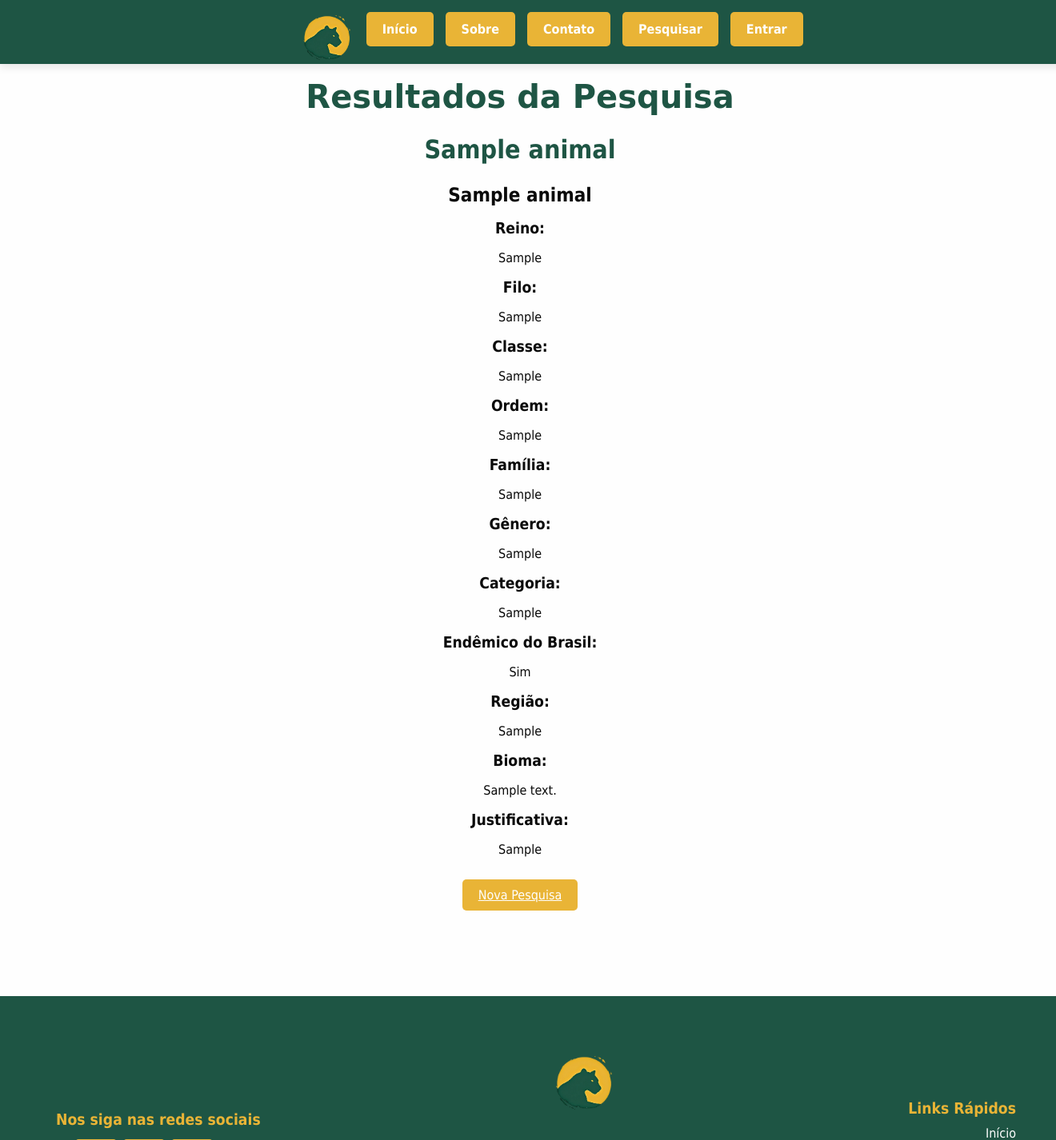
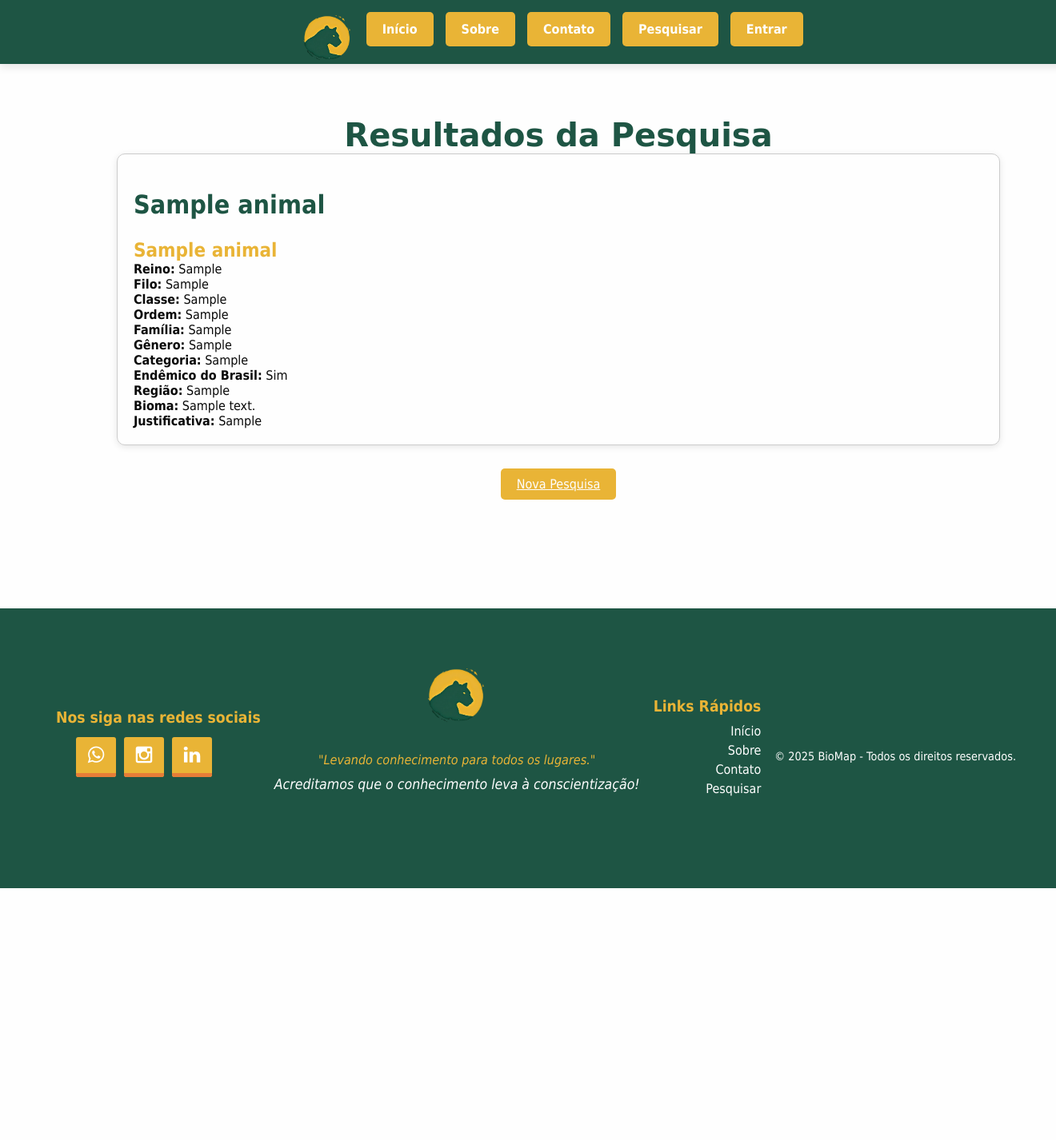
Before and after one commit to VHEB/Biomap, a Django app: a page that uses core/templates/base.html in a window 1320 px wide. Shown: the top 1426 px of the page at 80% size. After the commit the page ends 1111 px from the top, so only its background shows below. Run offline with Django 5.2, Linux system fonts and the light colour scheme; tables that the repository leaves empty hold one stand-in row (values such as "Sample post"); some web fonts are replaced.

Commit message:
fix: arrumei a duplicata de resultados, problema era no banco, e estilizei brevemente os resultados

```diff
--- a/core/templates/base.html
+++ b/core/templates/base.html
@@ -54,7 +54,6 @@
                 <img src="{% static 'img/logo.png' %}" alt="Logo BioMap">
                 <p class="footer_slogan">"Levando conhecimento para todos os lugares."</p>
                 <p class="footer_mission">Acreditamos que o conhecimento leva à conscientização!</p>
-                <p class="footer_text">&copy; 2025 BioMap - Todos os direitos reservados.</p>
             </div>
             <div class="footer_menu">
                 <h3>Links Rápidos</h3>
@@ -66,6 +65,7 @@
 
                 </ul>
             </div>
+            <p class="footer_text">&copy; 2025 BioMap - Todos os direitos reservados.</p>
         </div>
     </footer>
     {% if messages %}
--- a/core/templates/resultado_pesquisa.html
+++ b/core/templates/resultado_pesquisa.html
@@ -1,36 +1,49 @@
 {% extends "base.html" %}
 
 {% block content %}
-<div>
+<section>
     <h1>Resultados da Pesquisa</h1>
 
     {% if animais %}
         {% for animal in animais %}
-            <div>
-                <div>
-                    <h2>{{ animal.nome_cientifico }}</h2>
-                    <h3>{{ animal.nome_comum }}</h3>
-                    <h4>Reino:</h4> <p> {{ animal.reino }} </p>
-                    <h4>Filo:</h4> <p>{{ animal.filo }}</p>
-                    <h4>Classe:</h4> <p>{{ animal.classe }}</p>
-                    <h4>Ordem:</h4> <p>{{ animal.ordem }}</p>
-                    <h4>Família:</h4> <p>{{ animal.familia }}</p>
-                    <h4>Gênero:</h4> <p>{{ animal.genero }}</p>
-                    <h4>Categoria:</h4> <p>{{ animal.categoria }}</p>
-                    <h4>Endêmico do Brasil:</h4> <p>{{ animal.endemica_brasil|yesno:"Sim,Não" }}</p>
-                    <h4>Região:</h4> <p>{{ animal.regiao }}</p>
-                    <h4>Bioma:</h4> <p>{{ animal.bioma }}</p>
-                    <h4>Justificativa:</h4> <p>{{ animal.justificativa }}</p>
-                </div>
+            <div class="animal-card">
+                <h2>{{ animal.nome_cientifico }}</h2>
+                <h3>{{ animal.nome_comum }}</h3>
+                <p><strong>Reino:</strong> {{ animal.reino }}</p>
+                <p><strong>Filo:</strong> {{ animal.filo }}</p>
+                <p><strong>Classe:</strong> {{ animal.classe }}</p>
+                <p><strong>Ordem:</strong> {{ animal.ordem }}</p>
+                <p><strong>Família:</strong> {{ animal.familia }}</p>
+                <p><strong>Gênero:</strong> {{ animal.genero }}</p>
+                <p><strong>Categoria:</strong> {{ animal.categoria }}</p>
+                <p><strong>Endêmico do Brasil:</strong> {{ animal.endemica_brasil|yesno:"Sim,Não" }}</p>
+                <p><strong>Região:</strong> {{ animal.regiao }}</p>
+                <p><strong>Bioma:</strong> {{ animal.bioma }}</p>
+                <p><strong>Justificativa:</strong> {{ animal.justificativa }}</p>
             </div>
         {% endfor %}
     {% else %}
         <p>Nenhum animal encontrado.</p>
     {% endif %}
-    <br>
+
     <br>
     <a href="{% url 'pesquisa' %}" class="btn-search">Nova Pesquisa</a>
-    <br>
-    <br>
-</div>
+</section>
+
+<style>
+.animal-card {
+    border: 1px solid #ccc;
+    border-radius: 10px;
+    padding: 20px;
+    margin-bottom: 20px;
+    text-align: left;
+    box-shadow: 0 2px 8px rgba(0,0,0,0.1);
+}
+.animal-card h2 {
+    color: var(--primary-color);
+}
+.animal-card h3 {
+    color: var(--secondary-color);
+}
+</style>
 {% endblock %}
--- a/core/views.py
+++ b/core/views.py
@@ -86,9 +86,15 @@ def animal_suggestions(request):
 
 def resultado_pesquisa(request, nome_cientifico):
     animais = Animal.objects.filter(
-        Q(nome_cientifico__iexact=nome_cientifico) | Q(nome_comum__icontains=nome_cientifico)
-    )
-    return render(request, "resultado_pesquisa.html", {"animais": animais, "termo": nome_cientifico})
+        Q(nome_cientifico__iexact=nome_cientifico) |
+        Q(nome_comum__icontains=nome_cientifico)
+    ).distinct()  # 👈 adiciona isso aqui!
+
+    return render(request, "resultado_pesquisa.html", {
+        "animais": animais,
+        "termo": nome_cientifico
+    })
+
 
 def sair(request):
     logout(request)
```
Also changed, not shown: core/templates/pesquisa.html (+9 -8 lines), 1 other file. Lines whose indentation alone changed are shown as unchanged.
